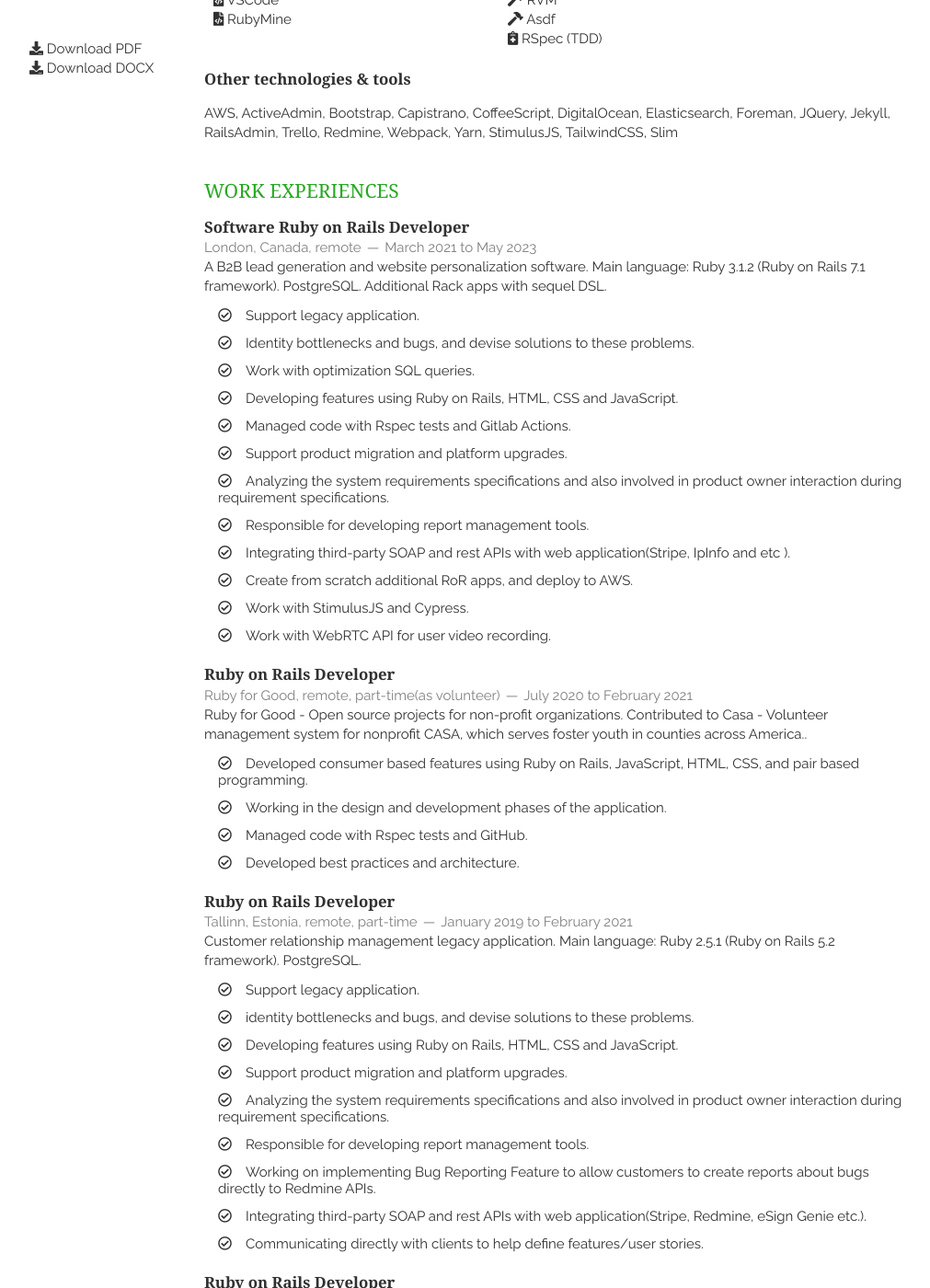
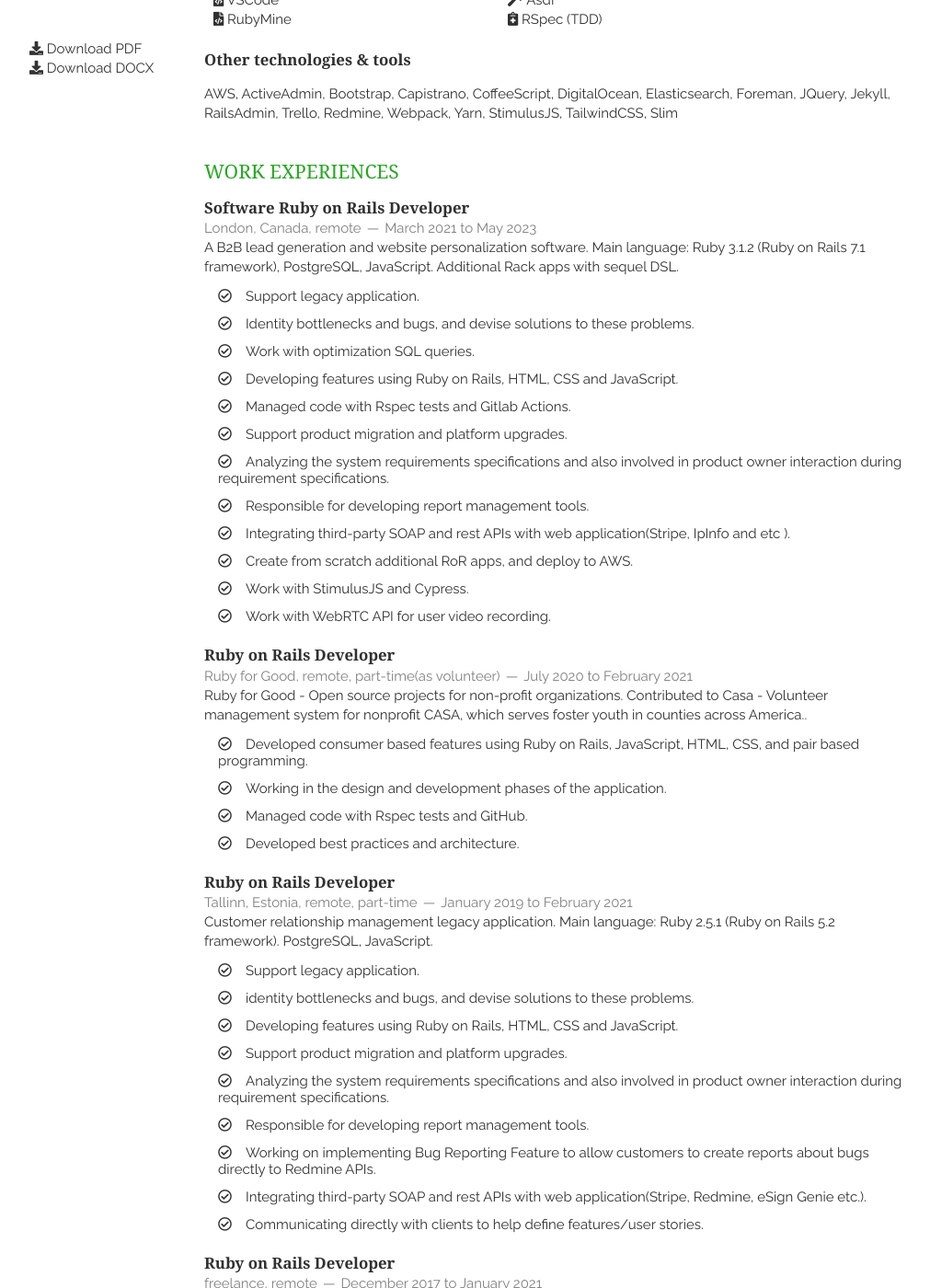
Before and after one commit to onsana/onsana.github.io, a Jekyll site: the page built from index.html, in a window 1280 px wide and 1400 px high, scrolled down 563 px. Shown: the whole window at 92% size, without its empty margins (138-1149 px from the left). Built offline with Jekyll 4.4.1, drawn with Linux system fonts in a browser that asks for light colours; nearby versions of some CDN libraries; the list of posts is cut into pages by our own code; some of the changed text lies outside the part shown.

Commit message:
Add pdf version 5

```diff
--- a/_includes/employment.html
+++ b/_includes/employment.html
@@ -7,8 +7,8 @@
             <span><address>London, Canada, remote</address><time>March 2021 to May 2023</time></span>
         </header>
         <p>
-            A B2B lead generation and website personalization software. Main language: Ruby 3.1.2 (Ruby on Rails 7.1 framework). PostgreSQL.
-            Additional Rack apps with sequel DSL.
+            A B2B lead generation and website personalization software. Main language: Ruby 3.1.2 (Ruby on Rails 7.1 framework), PostgreSQL,
+            JavaScript. Additional Rack apps with sequel DSL.
         </p>
         <ul>
             <li>Support legacy application.</li>
@@ -49,7 +49,7 @@
             <span><address>Tallinn, Estonia, remote, part-time</address><time>January 2019 to February 2021</time></span>
         </header>
         <p>
-            Customer relationship management legacy application. Main language: Ruby 2.5.1 (Ruby on Rails 5.2 framework). PostgreSQL.
+            Customer relationship management legacy application. Main language: Ruby 2.5.1 (Ruby on Rails 5.2 framework). PostgreSQL, JavaScript.
         </p>
         <ul>
             <li>Support legacy application.</li>
@@ -70,7 +70,7 @@
             <span><address>freelance, remote</address><time>December 2017 to January 2021</time></span>
         </header>
         <p>
-          Main language: Ruby (Ruby on Rails framework).
+          Main language: Ruby (Ruby on Rails framework), JavaScript.
         </p>
         <ul>
             <li>A wide range of tasks on various projects.</li>
@@ -102,7 +102,7 @@
             <span><address>Kursk, Russia, remote</address><time>May 2014 to October 2015</time></span>
         </header>
         <p>
-            Capistrano deploy scripts to PaaS (Heroku/Locum). Main language: Ruby (Ruby on Rails framework).
+            Capistrano deploy scripts to PaaS (Heroku/Locum). Main language: Ruby (Ruby on Rails framework), JavaScript.
         </p>
         <ul>
             <li>Supported existed products.</li>
--- a/_includes/skills.html
+++ b/_includes/skills.html
@@ -35,7 +35,6 @@
             <div class="one-third column icons">
                 <span><i class="far fa-gem"></i> Ruby on Rails<em>,</em></span>
                 <span><i class="fas fa-database"></i> PostgreSQL<em>,</em></span>
-                <span><i class="fas fa-notes-medical"></i> JavaScript<em>,</em></span>
                 <span><i class="fas fa-database"></i> Redis<em>,</em></span>
                 <span><i class="fas fa-flushed"></i> Sidekiq<em>,</em></span>
                 <span><i class="fas fa-tape"></i> Bundler<em>,</em></span>
```
